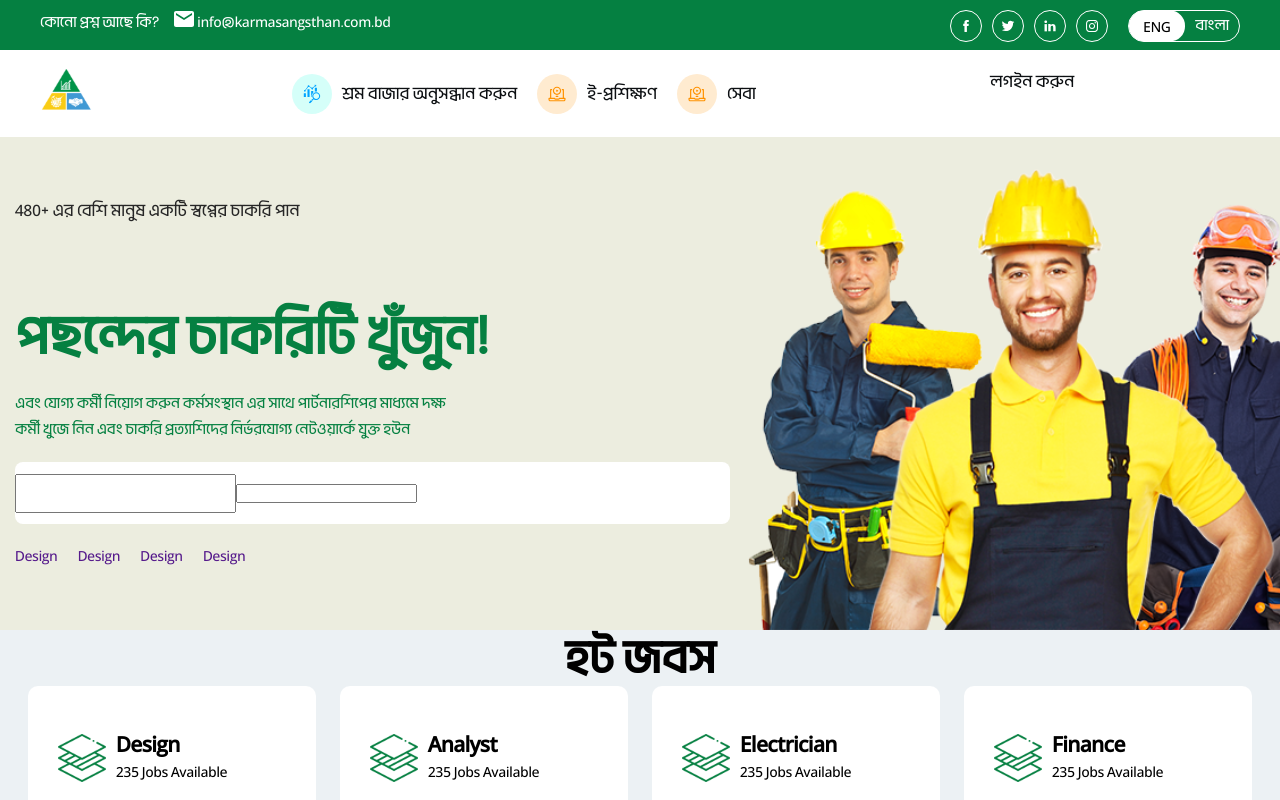
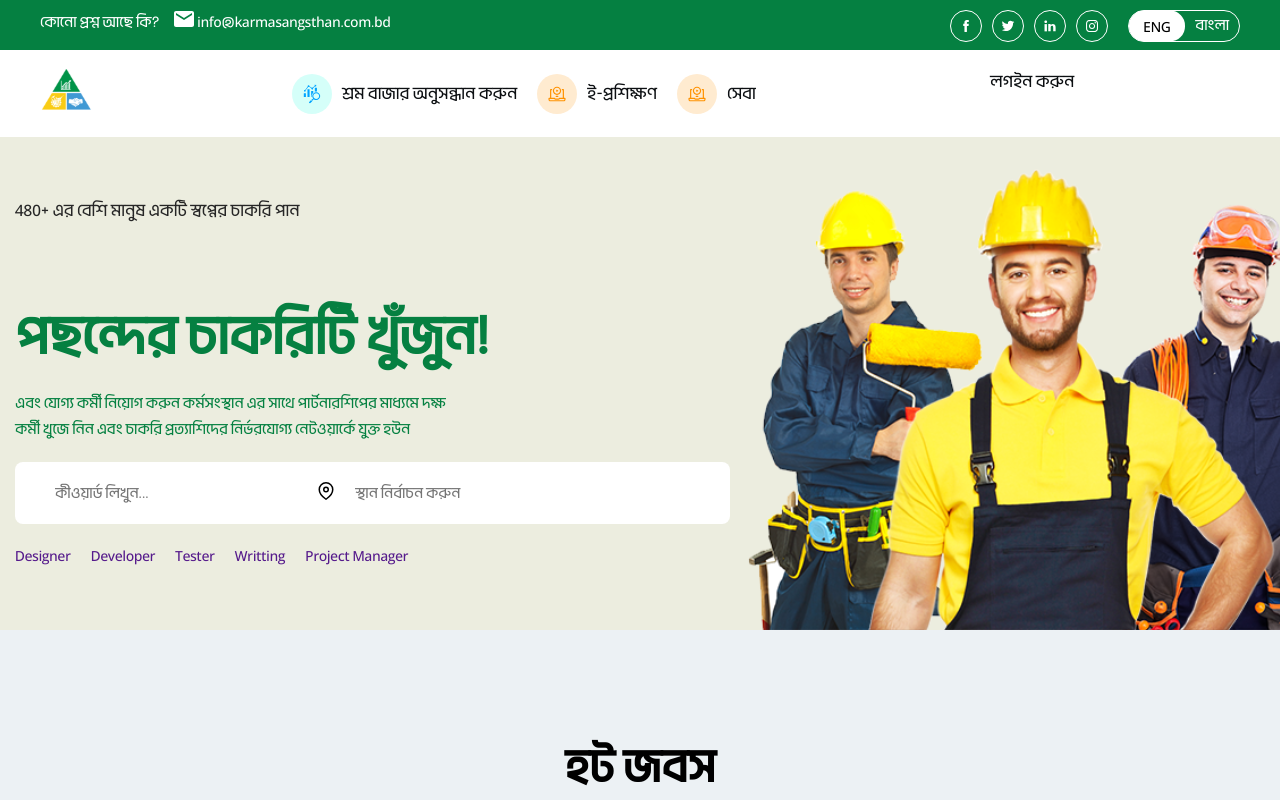
Before and after one commit to web-altaf-1/karma-frontend, a Next.js app: page / in a window 1280 px wide. Shown: the top 800 px of the page. Built offline with nearby package versions, Linux system fonts and the light colour scheme.

Commit message:
added hot jobs

```diff
--- a/src/app/components/Home/CategorySection.tsx
+++ b/src/app/components/Home/CategorySection.tsx
@@ -46,14 +46,24 @@ const CategorySection = () => {
     },
   ];
   return (
-    <div className="hot_jobs__section">
-      <h3 className="hot_jobs_title">হট জবস</h3>
+    <div
+      className="hot_jobs__section"
+      style={{ display: "flex", alignItems: "center" }}
+    >
+      <div className="main-container">
+        <h3 className="hot_jobs_title" style={{marginBottom:'70px'}}>হট জবস</h3>
         <div className="main-container">
           <div className="category_container ">
             {data?.map((category, index) => {
               return (
                 <div key={index} className="category__card">
-                <Image className="image" width={48} height={48} src={category?.img} alt="" />
+                  <Image
+                    className="image"
+                    width={48}
+                    height={48}
+                    src={category?.img}
+                    alt=""
+                  />
                   <div>
                     <h2>{category?.name}</h2>
                     <p>{category?.text}</p>
@@ -64,6 +74,7 @@ const CategorySection = () => {
           </div>
         </div>
       </div>
+    </div>
   );
 };
 
--- a/src/app/components/Home/HeroSection/HeroSection.tsx
+++ b/src/app/components/Home/HeroSection/HeroSection.tsx
@@ -1,30 +1,72 @@
 import Image from "next/image";
 import React from "react";
-
+import LocationImage from "@/app/assets/map-pin.svg";
 
 const HeroSection = () => {
   return (
     <div className="hero__section">
       <div className="hero__container">
         <div className="hero__content">
-          <p className="hero__sub-title">480+ এর বেশি মানুষ একটি স্বপ্নের চাকরি পান</p>
+          <p className="hero__sub-title">
+            480+ এর বেশি মানুষ একটি স্বপ্নের চাকরি পান
+          </p>
           <h2 className="hero__title">পছন্দের চাকরিটি খুঁজুন!</h2>
-          <p className="hero__desc">এবং যোগ্য কর্মী নিয়োগ করুন কর্মসংস্থান এর সাথে পার্টনারশিপের মাধ্যমে দক্ষ কর্মী খুজে নিন এবং চাকরি প্রত্যাশিদের নির্ভরযোগ্য নেটওয়ার্কে যুক্ত হউন</p>
+          <p className="hero__desc">
+            এবং যোগ্য কর্মী নিয়োগ করুন কর্মসংস্থান এর সাথে পার্টনারশিপের মাধ্যমে
+            দক্ষ কর্মী খুজে নিন এবং চাকরি প্রত্যাশিদের নির্ভরযোগ্য নেটওয়ার্কে
+            যুক্ত হউন
+          </p>
           <div className="hero__search">
-            <input className="hero__keyword-input" />
+            <input
+              placeholder="কীওয়ার্ড লিখুন..."
+              className="hero__keyword-input"
+            />
             <div className="hero__location-input">
-              <input type="text" className="input-main" />
+              <Image
+                height={18}
+                width={18}
+                src={LocationImage}
+                alt="location"
+              />
+              <input type="text" className="input-main" placeholder="স্থান নির্বাচন করুন" />
             </div>
           </div>
           <ul className="hero__nav">
-            <li className="hero__nav-list"><a href="" className="link">Design</a></li>
-            <li className="hero__nav-list"><a href="" className="link">Design</a></li>
-            <li className="hero__nav-list"><a href="" className="link">Design</a></li>
-            <li className="hero__nav-list"><a href="" className="link">Design</a></li>
+            <li className="hero__nav-list">
+              <a href="" className="link">
+                Designer
+              </a>
+            </li>
+            <li className="hero__nav-list">
+              <a href="" className="link">
+                Developer
+              </a>
+            </li>
+            <li className="hero__nav-list">
+              <a href="" className="link">
+                Tester
+              </a>
+            </li>
+            <li className="hero__nav-list">
+              <a href="" className="link">
+                Writting
+              </a>
+            </li>
+            <li className="hero__nav-list">
+              <a href="" className="link">
+                Project Manager
+              </a>
+            </li>
           </ul>
         </div>
         <div className="hero__thumb">
-          <Image width={652} height={461}  src="/images/hero.svg" alt="hero-image" className="hero__thumb-img" />
+          <Image
+            width={652}
+            height={461}
+            src="/images/hero.svg"
+            alt="hero-image"
+            className="hero__thumb-img"
+          />
         </div>
       </div>
     </div>
--- a/src/app/styles/home.css
+++ b/src/app/styles/home.css
@@ -1,34 +1,39 @@
-.hero__section{
+.hero__section {
     background-color: #ECEDDF;
     overflow: hidden;
 }
-.hero__container{
+
+.hero__container {
     max-width: 1254px;
     padding: 0 15px;
     width: 100%;
     margin: 0 auto;
     position: relative;
 }
-.hero__content{
+
+.hero__content {
     padding: 60px 0;
     position: relative;
     z-index: 10;
 }
-.hero__sub-title{
+
+.hero__sub-title {
     font-weight: 400;
     font-size: 18px;
     color: #262626;
     margin-bottom: 80px;
     line-height: 1.5;
 }
-.hero__title{
+
+.hero__title {
     font-weight: 700;
     font-size: 56px;
     line-height: 1.2;
     color: #058041;
     margin-bottom: 20px;
 }
-.hero__desc{
+
+.hero__desc {
     font-size: 16px;
     line-height: 1.6;
     color: #058041;
@@ -36,7 +41,8 @@
     margin-bottom: 20px;
     max-width: 450px;
 }
-.hero__search{
+
+.hero__search {
     display: flex;
     align-items: center;
     background-color: #ffff;
@@ -45,17 +51,35 @@
     border-radius: 8px;
     margin-bottom: 20px;
 }
-.hero__keyword-input{
-    padding: 10px 20px;
-
+.hero__location-input{
+    display: flex;
+}
+.hero__location-input .input-main{
+    padding: 0 20px;
+    border: none;
+    font-size: 16px;
+    font-family: 'Li Ador Noirrit', sans-serif;
+}
+.hero__keyword-input:focus,
+.hero__keyword-input:active {
+    outline: none;
+    box-shadow: none;
 }
 
-.hero__nav{
+.hero__keyword-input {
+    padding: 10px 40px;
+    border: none;
+    font-size: 16px;
+    font-family: 'Li Ador Noirrit', sans-serif;
+}
+
+.hero__nav {
     display: flex;
     align-items: center;
     column-gap: 20px;
 }
-.hero__thumb-img{
+
+.hero__thumb-img {
     max-width: 652px;
     width: 100%;
     position: absolute;
@@ -67,12 +91,13 @@
 
 
 /* category section start from here  */
-.hot_jobs__section{
+.hot_jobs__section {
     width: 100%;
     height: 656px;
     background-color: #ECF1F4;
 }
-.category__card{
+
+.category__card {
     width: 288px;
     height: 144px;
     border-radius: 10px;
@@ -81,17 +106,20 @@
     gap: 10px;
     background-color: white;
 }
-.category_container{
+
+.category_container {
     display: grid;
-    grid-template-columns: repeat(4,1fr);
+    grid-template-columns: repeat(4, 1fr);
     grid-gap: 24px;
 }
-.hot_jobs_title{
+
+.hot_jobs_title {
     text-align: center;
     font-size: 48px;
     font-weight: 600;
     line-height: 56px;
 }
-.category__card .image{
+
+.category__card .image {
     padding-left: 30px;
 }
```
Lines whose indentation alone changed are shown as unchanged.
